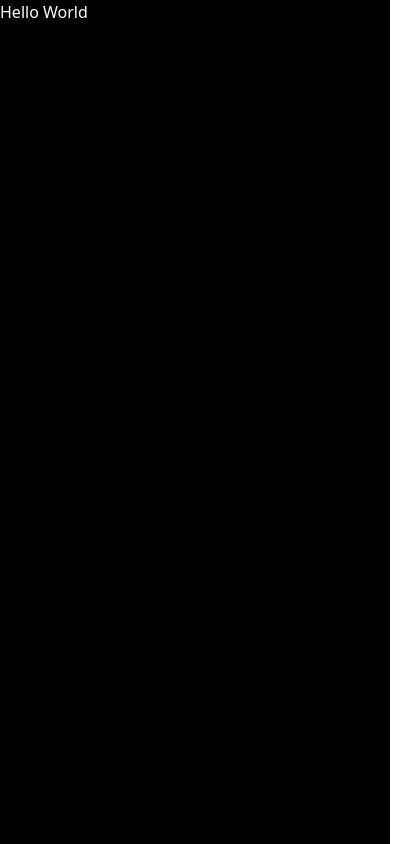
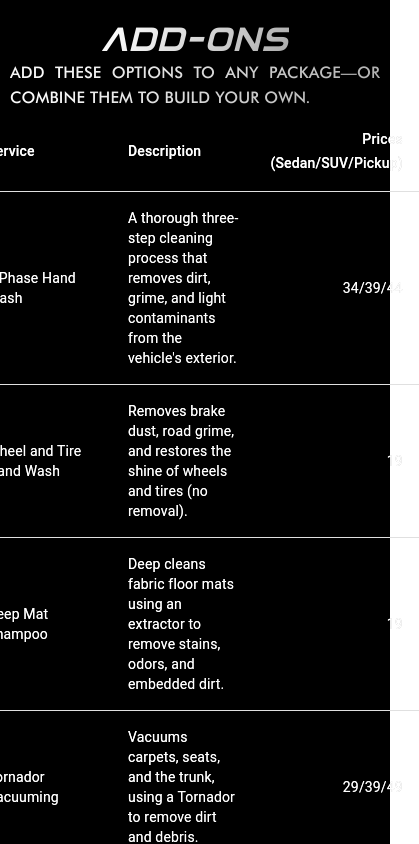
Before and after one commit to MYDetailing/web, a React (Vite) app: page /services in a window 390 px wide. Shown: the top 844 px of the page, 419 px wide, since content can reach past the window. Built offline with nearby package versions, Linux system fonts and the light colour scheme.

Commit message:
display add-ons table
but still looks bad, especially on phone

```diff
--- a/src/pages/ServicesPage.tsx
+++ b/src/pages/ServicesPage.tsx
@@ -1,7 +1,47 @@
 // page that shows all services and add-ons
+import { Box, Paper, Table, TableBody, TableCell, TableContainer, TableHead, TableRow, Typography } from "@mui/material";
+import serviceData from "../data/services.json";
+import { Service } from "../types.ts";
+import { H6_STYLE } from "../constants/styles.ts";
+
+const allServices: Service[] = serviceData.services;
 
 export default function ServicesPage() {
+    const servicesToShow: Service[] = allServices.filter(
+        (service) => service.category != undefined
+    );
     return (
-        <>Hello World</>
+        <Box padding="20px 10px" display="flex" flexDirection="column" alignItems="center">
+            <Typography variant="h4">
+                Add-Ons
+            </Typography>
+            <Typography variant="h6" sx={H6_STYLE}>
+                Add these options to any package—or combine them to build your own.
+            </Typography>
+
+        <Table>
+            <TableHead>
+                <TableRow>
+                    <TableCell>Service</TableCell>
+                    <TableCell>Description</TableCell>
+                    <TableCell align="right">Prices (Sedan/SUV/Pickup)</TableCell>
+                </TableRow>
+            </TableHead>
+
+            <TableBody>
+                {
+                    servicesToShow.map((service) => (
+                        <TableRow>
+                            <TableCell>{service.name}</TableCell>
+                            <TableCell>{service.description}</TableCell>
+                            <TableCell align="right">{service.prices?.join("/")}</TableCell>
+                        </TableRow>
+                    ))
+                }
+            </TableBody>
+
+        </Table>
+        </Box>
+
     );
 }
--- /dev/null
+++ b/src/types.ts
@@ -0,0 +1,19 @@
+// type definitions
+
+export interface Service {
+  id: number;
+  name: string;
+  description: string;
+  category?: string;
+  prices?: number[];
+}
+
+export interface Package {
+  id: number;
+  name: string;
+  description: string;
+  prices: string[];
+  time: string;
+  previousServiceLabel: boolean;
+  services: number[];
+}
```
Also changed, not shown: src/components/ServicesSection.tsx (+1 -16 lines).
